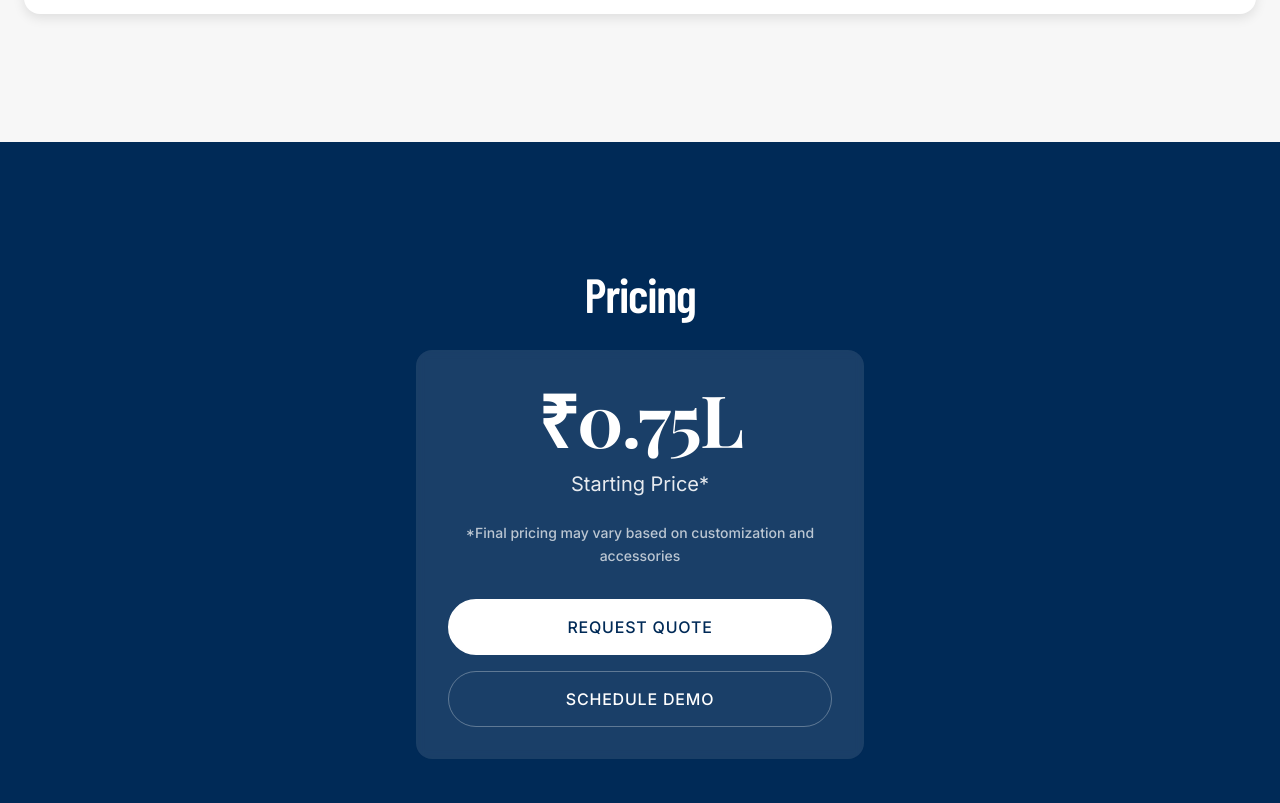
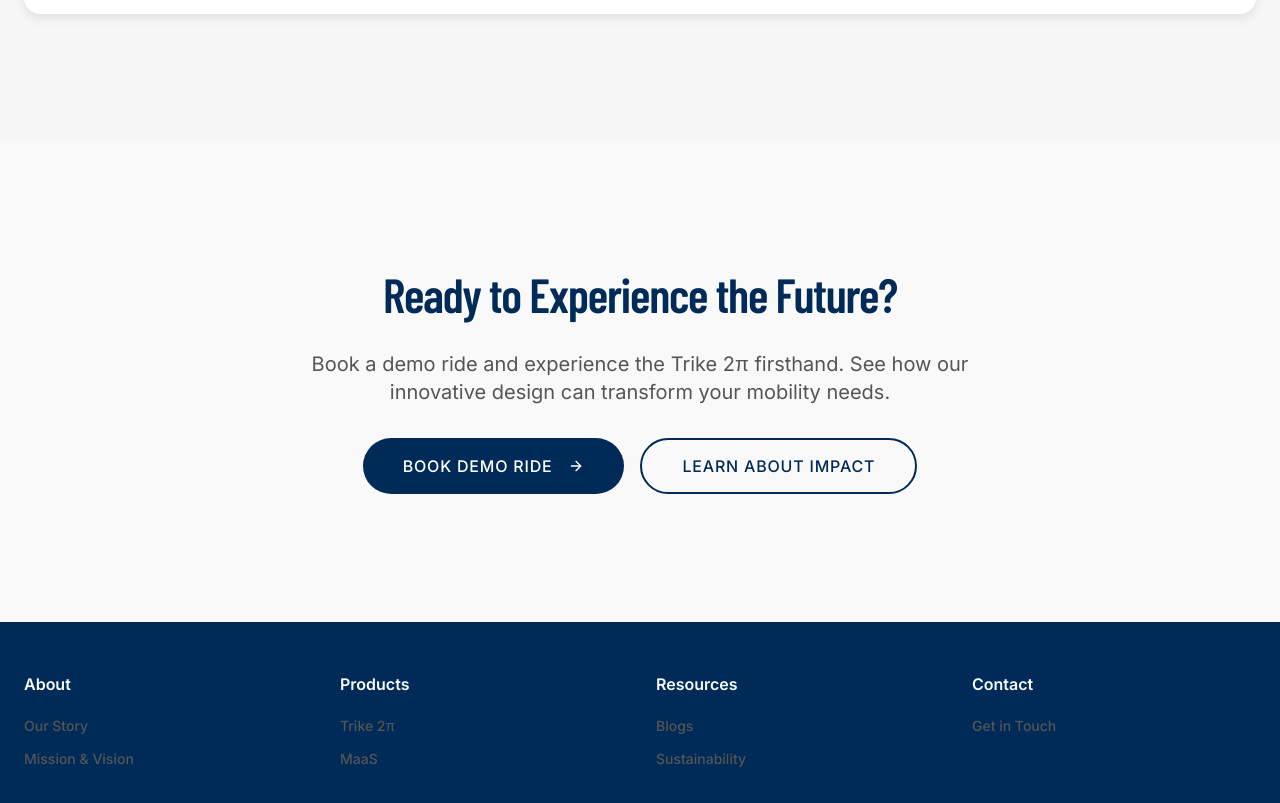
Before and after one commit to Rukaiyabvm/elaicle-design-engine, a React (Vite) app: page /products in a window 1280 px wide. Shown: the part 5437-6240 px from the top of the page. Built offline with nearby package versions, Linux system fonts and the light colour scheme.

Commit message:
Visual edit in Lovable

```diff
--- a/src/pages/Products.tsx
+++ b/src/pages/Products.tsx
@@ -213,27 +213,7 @@ const Products = () => {
       </section>
 
       {/* Pricing */}
-      <section className="section-spacing section-blue">
-        <div className="container mx-auto px-6">
-          <div className="text-center text-primary-foreground">
-            <h2 className="heading-2 mb-8 text-white">Pricing</h2>
-            <div className="max-w-md mx-auto bg-primary-foreground/10 rounded-2xl p-8 backdrop-blur-sm">
-              <div className="heading-1 mb-4">₹0.75L</div>
-              <p className="body-large mb-6 opacity-90">Starting Price*</p>
-              <p className="body-small opacity-70 mb-8">*Final pricing may vary based on customization and accessories</p>
 
-              <div className="space-y-4">
-                <Button variant="secondary" size="lg" className="w-full" asChild>
-                  <Link to="/contact">Request Quote</Link>
-                </Button>
-                <Button variant="ghost" size="lg" className="w-full" asChild>
-                  <Link to="/contact">Schedule Demo</Link>
-                </Button>
-              </div>
-            </div>
-          </div>
-        </div>
-      </section>
 
       {/* CTA */}
       <section className="section-spacing bg-background">
```
